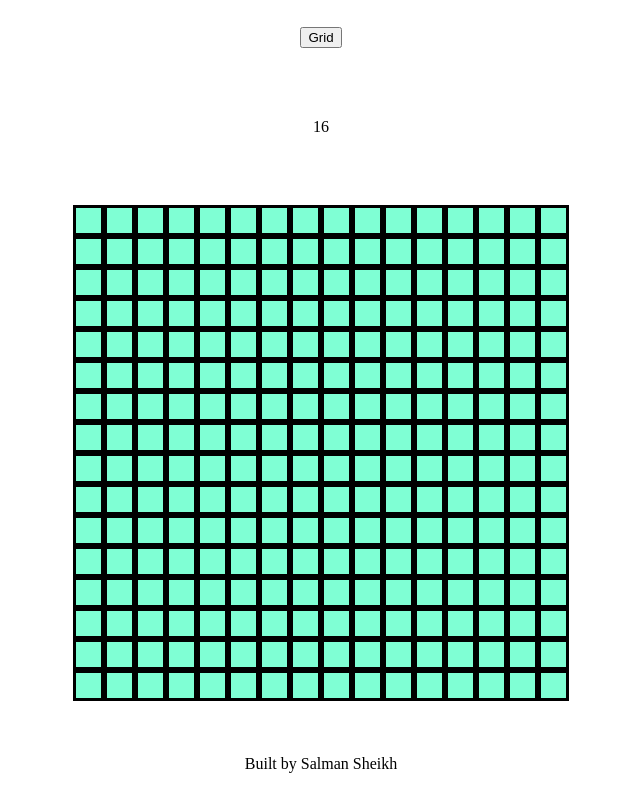
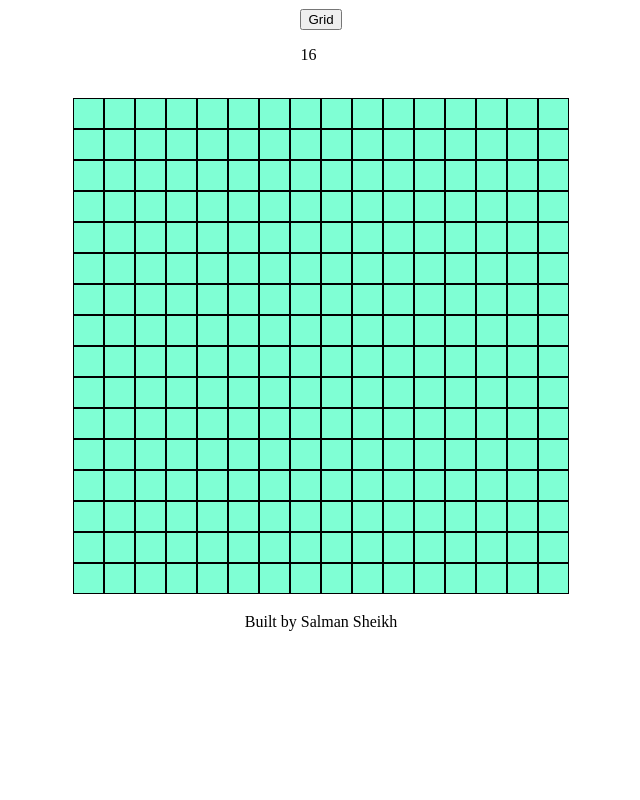
Before and after one commit to salmansheikhutk/etch-a-Sketch, a plain HTML site: page index.html in a window 1280 px wide. Shown: the whole page, without its empty margins (319-959 px from the left). Drawn offline with Linux system fonts and the light colour scheme.

Commit message:
fixed code

```diff
--- a/index.html
+++ b/index.html
@@ -7,8 +7,10 @@
     <title>Document</title>
 </head>
 <body>
-    <button id="btn">Grid</button>
-    <p id = "gridsize">16</p>
+    <div>
+        <button id="btn">Grid</button>
+        <p id = "gridsize">16</p>
+    </div>
     <div id="container"></div>
     <footer>Built by Salman Sheikh</footer>
     <script src="./script.js"></script>
--- a/script.js
+++ b/script.js
@@ -8,9 +8,9 @@ function drawgrid(size) {
     containerhw = 31 * size + "px"
     for (let i = 0; i < grid; i += 1){
     const content = document.createElement("div");
-    content.classList.add("mydiv")
-    container.style.height = containerhw
-    container.style.width = containerhw
+    content.classList.add("mydiv");
+    content.style.width = `calc(100% / ${size})`;
+    content.style.height = `calc(100% / ${size})`;
     container.appendChild(content)
     mouse()
     };
@@ -19,7 +19,7 @@ function drawgrid(size) {
 drawgrid(size)
 // runs all of the time: mouse over color changes
 function mouse() {
-    const boxes = document.querySelectorAll("div");
+    const boxes = document.querySelectorAll("div.mydiv");
     boxes.forEach((box) => {
         box.addEventListener("mouseover", changecolor)
         box.addEventListener("mouseleave", exitcolor)
--- a/style.css
+++ b/style.css
@@ -1,18 +1,14 @@
 .mydiv {
     background-color: aquamarine;
-    width: 25px;
-    height: 25px;
-    border-color: black;
-    border-style:solid
-
+    flex: 1 0 auto; /* Allow flexibility */
+    width: calc(100% / 16); /* Adjust for the number of columns */
+    height: calc(100% / 16); /* Adjust for the number of rows */
+    border: 1px solid black;
+    box-sizing: border-box; /* Include borders in the element's total width and height */
 }
 
 #container {
  display: flex;
- /* justify-content: center; */
- /* flex-direction: row; */
- /* align-items: center; */
- /* min-height: 90vh; */
  flex-wrap: wrap;
  height:496px;
  width: 496px;
@@ -24,7 +20,7 @@ body {
     justify-content: space-around;
     align-items: center;
     margin:0;
-    height: 100%;
+    height: 80%;
 }
 
 html {
```
